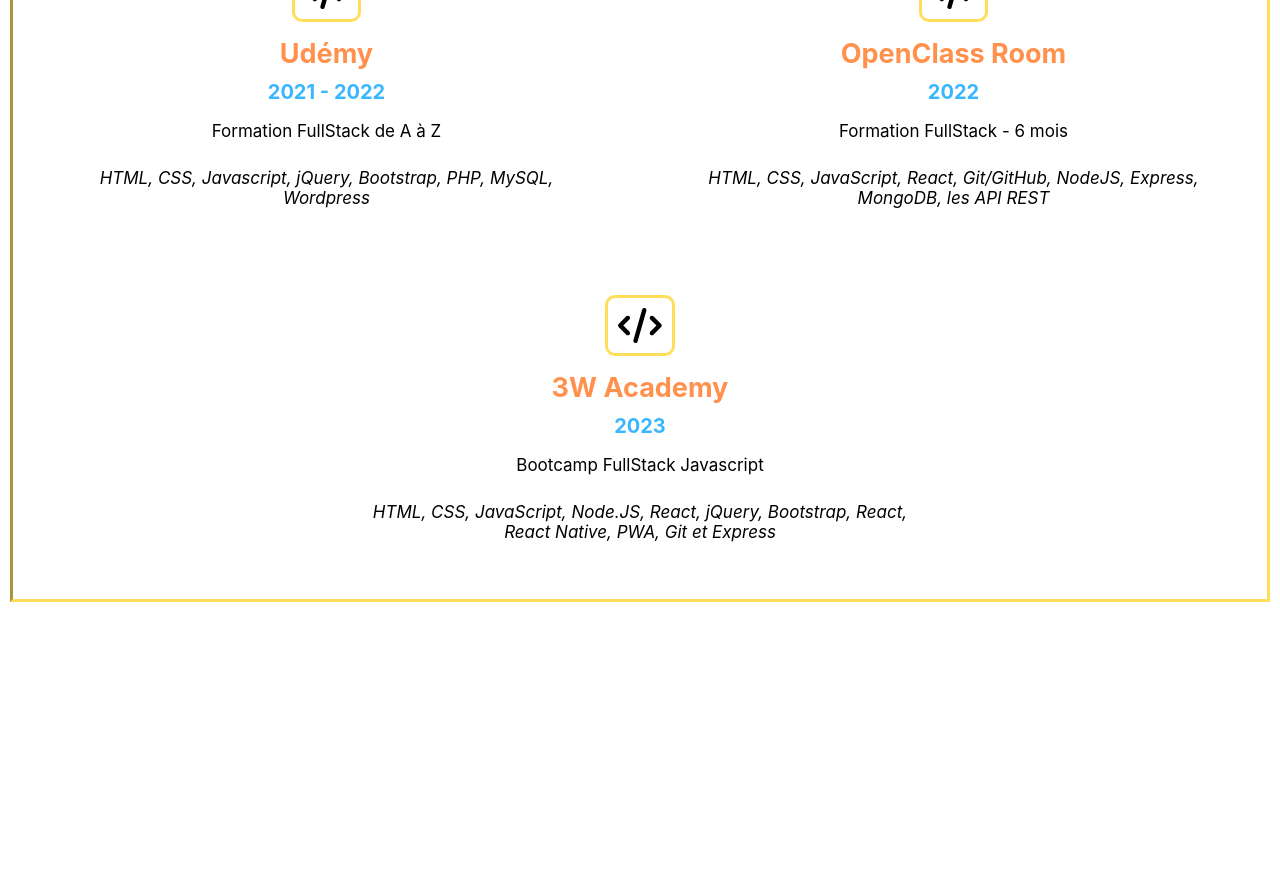
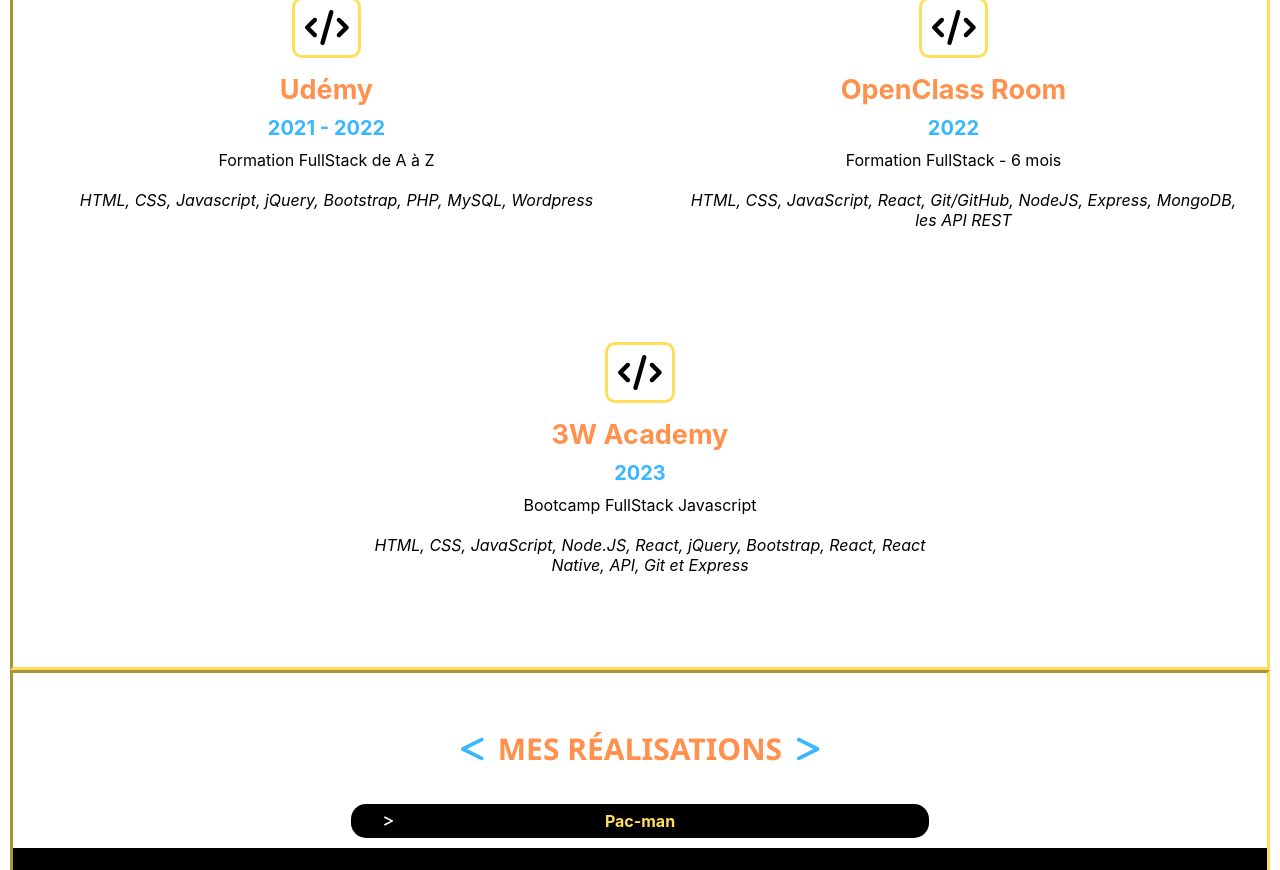
Before and after one commit to AntoineDesarollador/Projet-finale-Formation, a React (Create React App) app in the folder intro/: page / in a window 1280 px wide. Shown: the part 1460-2330 px from the top of the page. Before the commit the page ends 2069 px from the top, so only its background shows below. Built offline with nearby package versions, Linux system fonts and the light colour scheme.

Commit message:
Realisation section

```diff
--- a/intro/src/App.js
+++ b/intro/src/App.js
@@ -8,15 +8,11 @@
 
 function App() {
   return (
-
-
       <>
-
           <Home />
-
-
       </>
   );
+
 }
 
 export default App;
--- /dev/null
+++ b/intro/src/Pages/Home/Components/Experiences.jsx
@@ -0,0 +1,71 @@
+import { FontAwesomeIcon } from '@fortawesome/react-fontawesome';
+import { faLessThan } from '@fortawesome/free-solid-svg-icons';
+import { faGreaterThan } from "@fortawesome/free-solid-svg-icons";
+import Snake from "../../../asset/images/snake.png"
+import PacMan from "../../../asset/images/pacman10-hp.png"
+
+function Experience(){
+    return (
+        <frameElement>
+
+        <section>
+         <h2> <FontAwesomeIcon className="left-icon Icon-Profil" icon={faLessThan} />   Mes réalisations   <FontAwesomeIcon className="right-icon Icon-Profil" icon={faGreaterThan} /></h2>
+
+         <div>
+
+
+
+                <div className='realisation-project'>
+
+                <div class="header-items-realisation">
+                <FontAwesomeIcon className="Icon-realisation" icon={faGreaterThan} />
+                <h4> Pac-man  </h4>
+                </div>
+
+                <div>
+                <img src={PacMan} alt="" srcset="" />
+                </div>
+
+                </div>
+
+
+                <div className='realisation-project'>
+                <div class="header-items-realisation">
+                <FontAwesomeIcon className="Icon-realisation" icon={faGreaterThan} />
+                <h4> Projet 2  </h4>
+                </div>
+
+                <div>
+                <img src={PacMan} alt="" srcset="" />
+                </div>
+                </div>
+
+                <div className='realisation-project'>
+                <div class="header-items-realisation">
+                <FontAwesomeIcon className="Icon-realisation" icon={faGreaterThan} />
+                <h4> Projet 3  </h4>
+                </div>
+
+                <div>
+                <img src={PacMan} alt="" srcset="" />
+                </div>
+                </div>
+
+                <div className='realisation-project'>
+                <div class="header-items-realisation">
+                <FontAwesomeIcon className="Icon-realisation" icon={faGreaterThan} />
+                <h4> Projet 4  </h4>
+                </div>
+
+                <div>
+                <img src={PacMan} alt="" srcset="" />
+                </div>
+                </div>
+         </div>
+         </section>
+
+         </frameElement>
+    )
+}
+
+export default Experience
--- a/intro/src/Pages/Home/Components/Formations.jsx
+++ b/intro/src/Pages/Home/Components/Formations.jsx
@@ -1,7 +1,6 @@
 import { FontAwesomeIcon } from '@fortawesome/react-fontawesome';
 import { faLessThan } from '@fortawesome/free-solid-svg-icons';
 import { faGreaterThan } from "@fortawesome/free-solid-svg-icons";
-import { faSchool} from "@fortawesome/free-solid-svg-icons"
 import {faCode} from "@fortawesome/free-solid-svg-icons";
 
 function Formation(){
@@ -35,7 +34,7 @@
             <h3>3W Academy</h3>
             <p className='date'>2023</p>
             <p>Bootcamp FullStack Javascript</p>
-            <p className='langage-learning'>HTML, CSS, JavaScript, Node.JS, React, jQuery, Bootstrap, React, React Native, PWA, Git et Express</p>
+            <p className='langage-learning'>HTML, CSS, JavaScript, Node.JS, React, jQuery, Bootstrap, React, React Native, API, Git et Express</p>
             </article>
 
          </div>
--- a/intro/src/Pages/Home/index.jsx
+++ b/intro/src/Pages/Home/index.jsx
@@ -1,6 +1,7 @@
 import Header from "../Home/Components/Header.jsx"
 import Profil from "../Home/Components/Profil.jsx"
 import Formation from "../Home/Components/Formations.jsx"
+import Experience from "../Home/Components/Experiences.jsx"
 
 
 function Home(){
@@ -12,6 +13,7 @@
         <Header />
         <Profil />
         <Formation />
+        <Experience />
     </frameElement>
     </main>
     )
--- a/intro/src/index.css
+++ b/intro/src/index.css
@@ -41,7 +41,10 @@
 
 p {
   text-align: center;
-  font-size: 17px;
+  font-size: 16px;
+  margin: 10px;
+  padding: 0px;
+
 }
 
 a{
@@ -70,6 +73,7 @@
 
   section {
     border: 3px inset var(--primary-color--);
+    padding: 30px 0px 15px;
 
   }
 
@@ -123,7 +127,6 @@
 
 #Profil {
   width: 100%;
-  padding: 15px 0px;
   margin: 30px 0px;
 }
 
@@ -158,7 +161,8 @@
 
 #Formation article {
   width: 45%;
-  margin: 30px auto;
+  margin: 35px auto 10px;
+  height: 300px;
 }
 
 article h3 {
@@ -166,8 +170,6 @@
   font-size: 27px;
   margin: 15px 0px 10px;
 }
-
-
 
 .date {
   color: var(--secondary-color--);
@@ -177,6 +179,37 @@
 }
 
 .langage-learning {
-  padding: 10px;
+  padding: 10px 0px;
+  width: 100%;
  font-style: italic;
 }
+
+
+/*! SECTION EXPÉRIENCES */
+
+h4{
+  text-align: center;
+  color: var(--primary-color--);
+  background-color: black;
+  padding: 7px;
+  width: 45%;
+  margin: 10px auto;
+  border-radius: 15px;
+}
+
+.realisation-project img{
+  width: 100%;
+}
+
+.header-items-realisation {
+  display: flex;
+  align-items: center;
+  justify-content: center;
+}
+
+.Icon-realisation {
+  color: rgb(255, 255, 255);
+  font-size: 12px;
+  position: absolute;
+  left: 30%;
+}
```
Also changed, not shown: intro/src/asset/images/pacman10-hp.png (added), intro/src/asset/images/snake.png (added).
